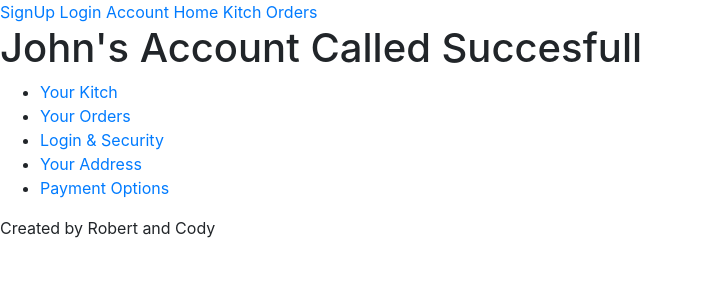
After one commit to tico2303/Kitch, a Flask app: page /account in a window 1280 px wide. The commit adds this page. Shown: the top 300 px of the page, without its empty margins (0-702 px from the left). Run offline with Flask 2, Linux system fonts and the light colour scheme; a user stored in the database is signed in; some libraries are stand-ins or nearby versions.

Commit message:
Addings Orders and account routes.

```diff
--- a/app.py
+++ b/app.py
@@ -67,10 +67,37 @@ def home():
     chefs = session.query(Chef).all()
     return render_template("home.html",chefs=chefs)
 
+@app.route("/account")
+@login_required
+def account():
+    chef = session.query(Chef).filter_by(id=current_user.id).first()
+    return render_template("account.html", chef = chef)
+
+@app.route("/order-history")
+@login_required
+def orders():
+    orders = session.query(Order).all()
+    return render_template("order_history.html", orders=orders)
+
 @app.route("/")
 @app.route("/index")
 def index():
     return render_template("index.html",var="Yes")
+
+@app.route("/edit_address")
+def edit_address():
+    chef = session.query(Chef).filter_by(id=current_user.id).first()
+    return render_template("edit_address.html", chef=chef)
+
+@app.route("/edit_login")
+def edit_login():
+    chef = session.query(Chef).filter_by(id=current_user.id).first()
+    return render_template("edit_login.html", chef=chef)
+
+@app.route("/edit_payment_options")
+def edit_payment_options():
+    chef = session.query(Chef).filter_by(id=current_user.id).first()
+    return render_template("edit_payment_options.html", chef=chef)
 
 @app.route("/search/<filter>", methods=["GET", "POST"])
 def search(filter=None):
--- /dev/null
+++ b/templates/account.html
@@ -0,0 +1,15 @@
+{% extends "navbase.html" %}
+{% block content %}
+
+<h1> {{ "%s's Account Called Succesfull"%chef.name }} </h1>
+<ul>
+
+	<li> <a href= {{ url_for("kitch") }}> Your Kitch</a> </li>
+	<li> <a href= {{ url_for("orders") }}>Your Orders</a> </li>
+	<li> <a href= {{ url_for("edit_login") }}>Login & Security</a> </li>
+	<li> <a href= {{ url_for("edit_address") }}>Your Address</a> </li>
+	<li> <a href= {{ url_for("edit_payment_options") }}>Payment Options</a> </li>
+
+</ul>
+
+{% endblock %}
--- /dev/null
+++ b/templates/edit_address.html
@@ -0,0 +1,6 @@
+{% extends "navbase.html" %}
+{% block content %}
+
+<h1> {{ "%s's Edit Address Called Succesfull"%chef.name }} </h1>
+
+{% endblock %}
--- a/templates/navbase.html
+++ b/templates/navbase.html
@@ -5,8 +5,10 @@
     <!--- Nav Bar Here -->
     <a href= {{ url_for("signup") }}>SignUp</a>
     <a href= {{ url_for("login") }}>Login</a>
+    <a href= {{ url_for("account") }}>Account</a>
     <a href= {{ url_for("home") }}>Home</a>
     <a href= {{ url_for("kitch") }}>Kitch</a>
+    <a href= {{ url_for("orders") }}>Orders</a>
 
 
 {% endblock %}
```
Also changed, not shown: models.py (+12 -4 lines), templates/edit_login.html (added, +7 -0 lines), templates/edit_payment_options.html (added, +7 -0 lines), templates/order_history.html (added, +16 -0 lines), testdata.py (+38 -0 lines).
